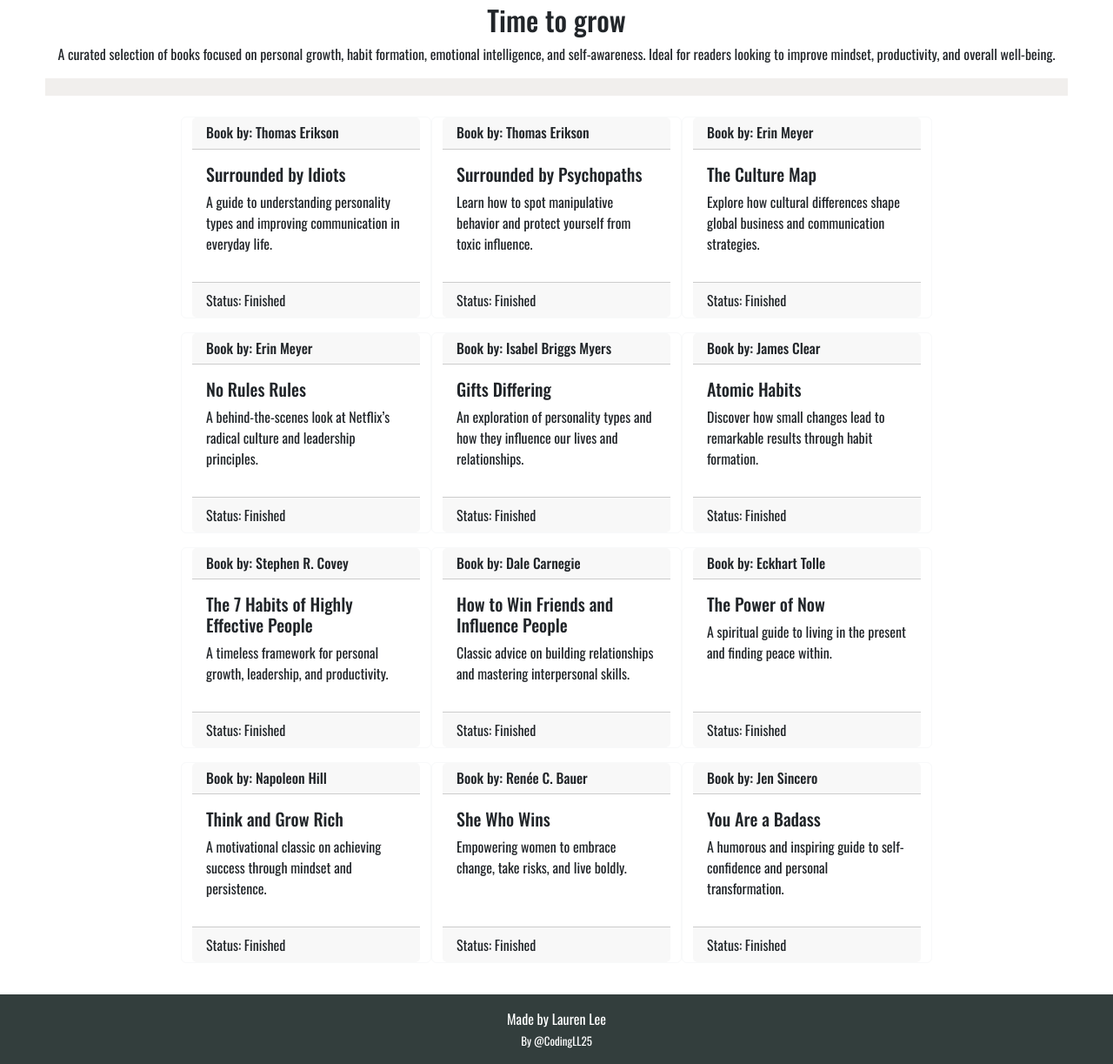
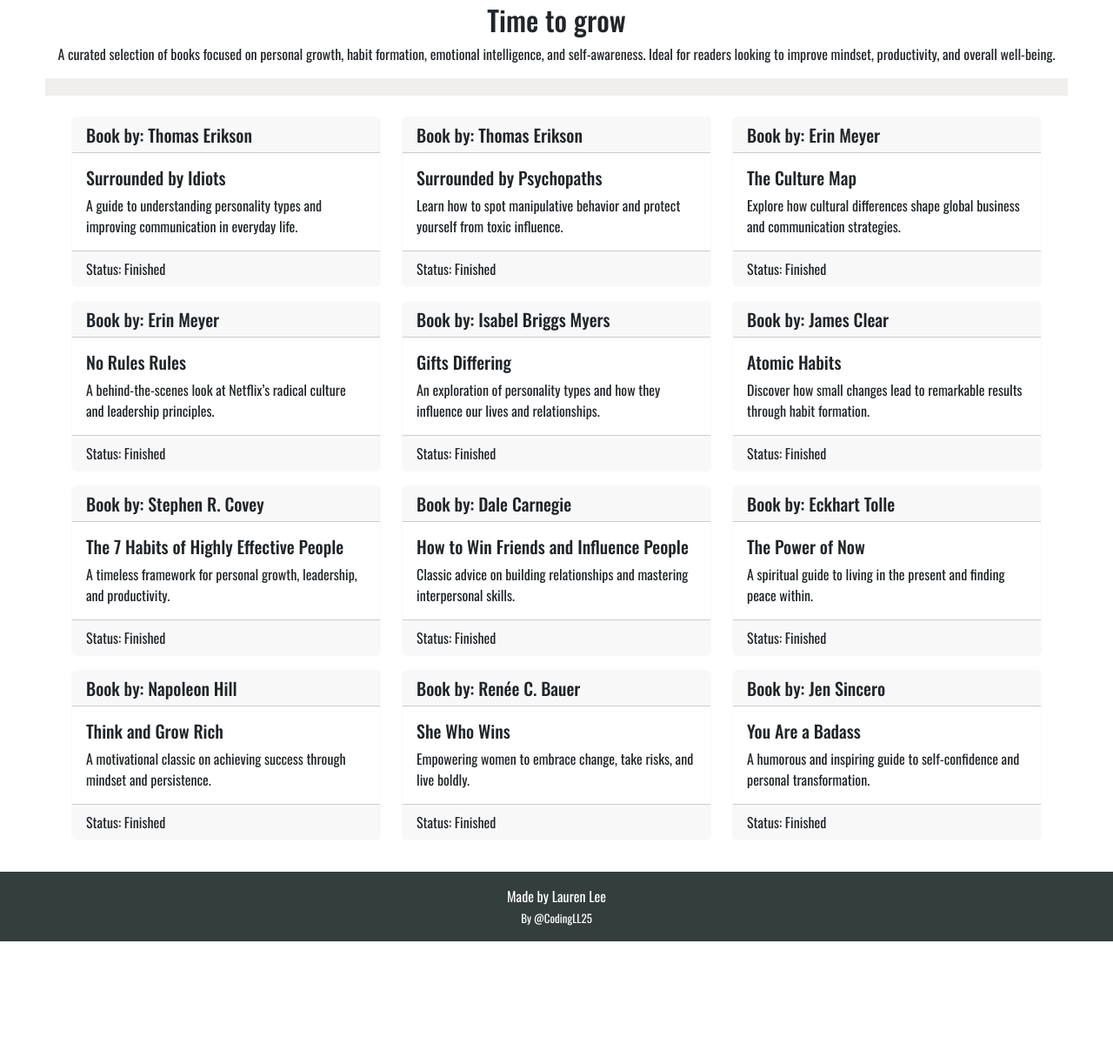
Before and after one commit to CodingLL25/book_nest, a Django app: page /collection/time-to-grow/ in a window 1280 px wide. Shown: the part 173-1396 px from the top of the page at 87% size. After the commit the page ends 1255 px from the top, so only its background shows below. Run offline with Django 4.2, Linux system fonts and the light colour scheme; data comes from the database, SQL or seed files in the repository; some libraries are stand-ins or nearby versions; some web fonts are replaced.

Commit message:
Update class naming throughout to align better and utilise bootstrap classes

```diff
--- a/library/templates/library/collection_detail.html
+++ b/library/templates/library/collection_detail.html
@@ -31,43 +31,45 @@
     </div>
 </section>
 
-<section class="book-container container mt-4">
-    <!-- Book Entries Column -->
-    <div class="row justify-content-center">
+<section class="book-summary container mt-4">
+    <div class="row">
         {% if books %}
         {% for book in books %}
-        <div class="card book-holder border-light mb-3">
-            <div class="card-header book-header">
-                <h3 class="book-author">
-                    Book by: {{ book.author }}
-                </h3>
-                <!-- Edit Book in Collection -->
+        <!-- Column wrapper -->
+        <div class="col-12 col-md-4 mb-3">
+            <!-- Card inside column -->
+            <div class="card border-light h-100">
+                <div class="card-header d-flex justify-content-between align-items-center">
+                    <h3 class="mb-0 h5">Book by: {{ book.author }}</h3>
                     {% if collection and user.is_authenticated and user == collection.user %}
                     <a href="{% url 'edit_book' slug=collection.slug book_id=book.id %}"
-                    aria-label="Go to the page for editing this book" class="btn icon-button edit" title="Edit book">
+                        aria-label="Go to the page for editing this book" class="btn btn-sm icon-button"
+                        title="Edit book">
                         <i class="fa-solid fa-pen-to-square"></i>
                     </a>
                     {% endif %}
                 </div>
-            <div class="card-body book-main">
-                <h5 class="card-title book-title">{{ book.title}} </h5>
-                <p class="card-text book-body"> {{ book.body | clean_html }}</p>
+
+                <div class="card-body">
+                    <h5 class="card-title">{{ book.title }}</h5>
+                    <p class="card-text">{{ book.body|clean_html }}</p>
+                </div>
+
+                <div class="card-footer d-flex justify-content-between align-items-center">
+                    <p class="mb-0">Status:
+                        {% if book.finished %} Finished {% else %} In progress {% endif %}
                     </p>
-            </div>
-            <div class="card-footer book-header">
-                <p class="card-status book-status"> Status: {% if book.finished %} Finished {% else %} In progress
-                    {% endif%}</p>
-                <!-- Delete Book in Collection -->
                     {% if collection and user.is_authenticated and user == collection.user %}
                     <a href="{% url 'delete_book' slug=collection.slug book_id=book.id %}"
-                    aria-label="Go to the page for deleting this book" class="btn btn-danger delete-icon"
+                        aria-label="Go to the page for deleting this book" class="btn btn-sm btn-danger"
                         title="Delete book">
-                    <i class="fa-solid fa-delete-left icon"></i>
+                        <i class="fa-solid fa-delete-left"></i>
                     </a>
                     {% endif %}
                 </div>
             </div>
-        {% endfor%}
+        </div>
+        {% endfor %}
         {% else %}
         <p>No books in this collection yet.</p>
         {% endif %}
```
Lines whose indentation alone changed are shown as unchanged.
